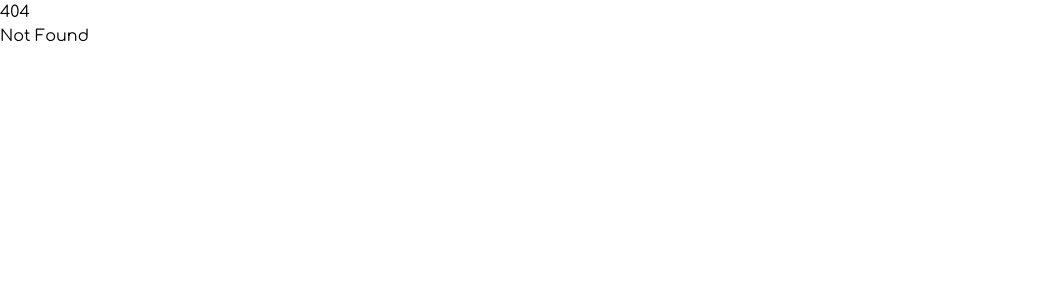
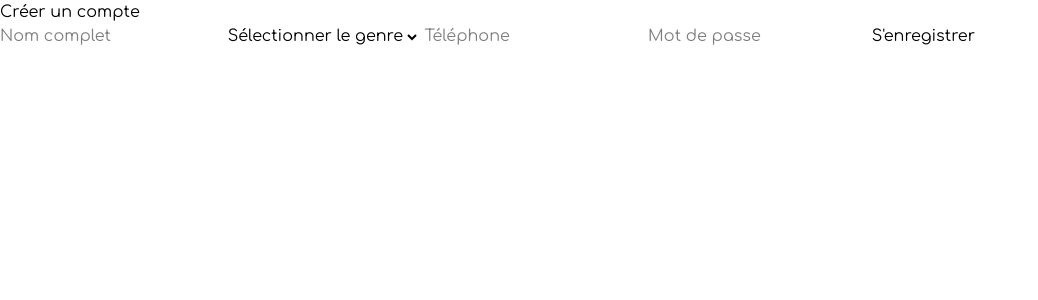
Before and after one commit to biyayinux/proxima, a SvelteKit app: page /signup in a window 1280 px wide. Before the commit this address had no page. Shown: the top 300 px of the page, without its empty margins (0-1038 px from the left). Built offline with nearby package versions, Linux system fonts and the light colour scheme.

Commit message:
feat: sign up user

```diff
--- /dev/null
+++ b/src/routes/signup/+page.svelte
@@ -0,0 +1,50 @@
+<script lang="ts">
+	// Variables liées au formulaire
+	let nom = '';
+	let genre = '';
+	let telephone = '';
+	let password = '';
+	let message = '';
+
+	// Fonction appelée quand le formulaire est soumis
+	async function handleSubmit(e: Event) {
+		e.preventDefault();
+
+		// Appel à l'API /signup
+		const res = await fetch('/signup', {
+			method: 'POST',
+			headers: { 'Content-Type': 'application/json' },
+			body: JSON.stringify({ nom, genre, telephone, password })
+		});
+
+		const data = await res.json();
+		message = data.message;
+
+		if (res.ok) {
+			// Réinitialiser le formulaire
+			nom = '';
+			genre = '';
+			telephone = '';
+			password = '';
+			// On pourrait rediriger vers login ici si nécessaire
+		}
+	}
+</script>
+
+<div>
+	<h1>Créer un compte</h1>
+	<form on:submit|preventDefault={handleSubmit}>
+		<input type="text" placeholder="Nom complet" bind:value={nom} required />
+		<select bind:value={genre} required>
+			<option value="">Sélectionner le genre</option>
+			<option value="Homme">Homme</option>
+			<option value="Femme">Femme</option>
+		</select>
+		<input type="tel" placeholder="Téléphone" bind:value={telephone} required />
+		<input type="password" placeholder="Mot de passe" bind:value={password} required />
+		<button type="submit">S'enregistrer</button>
+	</form>
+	{#if message}
+		<p>{message}</p>
+	{/if}
+</div>
--- /dev/null
+++ b/src/routes/signup/+server.ts
@@ -0,0 +1,59 @@
+import type { RequestHandler } from '@sveltejs/kit';
+import bcrypt from 'bcryptjs';
+import { db } from '$lib/server/db/index';
+import { utilisateur } from '$lib/server/db/schema/utilisateur';
+import { eq } from 'drizzle-orm';
+
+export const POST: RequestHandler = async ({ request }) => {
+	try {
+		// Récupération des données du formulaire
+		const { nom, genre, telephone, password } = await request.json();
+
+		if (!nom || !genre || !telephone || !password) {
+			return new Response(JSON.stringify({ message: 'Tous les champs sont requis' }), {
+				status: 400
+			});
+		}
+
+		// Transformation stricte du genre
+		let genreBool: boolean;
+		if (genre === 'Homme') {
+			genreBool = true;
+		} else if (genre === 'Femme') {
+			genreBool = false;
+		} else {
+			return new Response(JSON.stringify({ message: 'Genre invalide' }), { status: 400 });
+		}
+
+		// Conversion du téléphone en integer pour correspondre au schéma
+		const telephoneInt = parseInt(telephone, 10);
+
+		// Vérification de l'existence du numéro avec l'opérateur eq
+		const existing = await db
+			.select()
+			.from(utilisateur)
+			.where(eq(utilisateur.telephone, telephoneInt));
+
+		if (existing.length > 0) {
+			return new Response(JSON.stringify({ message: 'Ce numéro est déjà utilisé' }), {
+				status: 400
+			});
+		}
+
+		// Hachage sécurisé du mot de passe
+		const hashedPassword = await bcrypt.hash(password, 10);
+
+		// Insertion des données dans la table utilisateur
+		await db.insert(utilisateur).values({
+			noms: nom,
+			genre: genreBool,
+			telephone: telephoneInt,
+			motsPasse: hashedPassword
+		});
+
+		return new Response(JSON.stringify({ message: 'Compte créé avec succès' }), { status: 200 });
+	} catch (err) {
+		console.error(err);
+		return new Response(JSON.stringify({ message: 'Erreur serveur' }), { status: 500 });
+	}
+};
```
